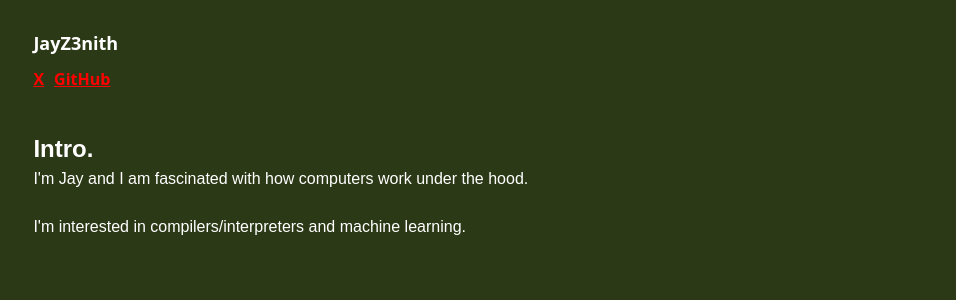
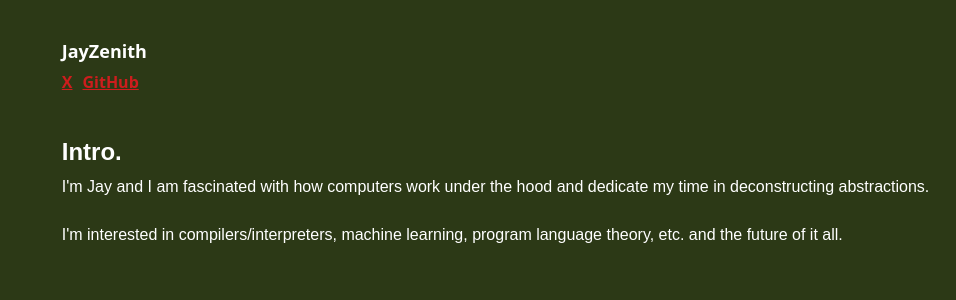
Before and after one commit to JayZenith/portfolio, a React (Create React App) app: page / in a window 1280 px wide. Shown: the top 300 px of the page, without its empty margins (143-1099 px from the left). Built offline with nearby package versions, Linux system fonts and the light colour scheme; what taos would draw is missing.

Commit message:
new direction

```diff
--- a/src/App.css
+++ b/src/App.css
@@ -13,7 +13,7 @@
   box-sizing: border-box;
 }
 
-.basis{
+.AppBackground{
   background-color: rgb(44, 57, 22);
 }
 
@@ -21,26 +21,23 @@
   text-align: left;
   margin-left: 13%;
   margin-right: 13%;
-  padding: 10px;
+  padding:3%;
   background-color: rgb(44, 57, 22);
   height: 100vh;
 }
 
 .App-header {
   /*background-color: #282c34;*/
-  margin-top: 20px;
   color: white;
-  border-radius: 10px;
   font-weight: bold;
   font-size: large;
 }
 
 .App-sub-header{
-  margin-top: 10px;
   display: flex;
-  align-items: center;
   text-decoration: underline;
-  color: red;
+  color:rgb(205, 29, 29);
+  margin-top: 5px;
   font-size:medium;
 }
 
@@ -53,10 +50,14 @@
   color: white;
 }
 
-.Content h1{
+.Content .Content-Intro{
   margin-top: 40px;
   font-size: x-large;
   font-weight: bold;
+}
+
+.Content .Intro{
+  margin-top: 5px;
 }
 
 .projects {
--- a/src/App.js
+++ b/src/App.js
@@ -10,28 +10,9 @@ function App() {
   return (
     <>
       <Router>
-        <div className="basis">
-          {/*
-          <div className="bg-black h-20 w-full flex  items-center justify-center fixed top-0 ">
-            <ul className="flex flex-col justify-center text-white ">
-              <li className=""><a href="/" >
-                <div className="flex flex-row items-center justify-center text-2xl font-bold">Jay&nbsp;<div className="transition-transform duration-500 ease-in-out  hover:rotate-180 hover:text-red-800 ">Z</div>enith</div>
-                </a>
-              </li>
-              <div className="flex flex-row gap-5">
-                <li><a className="text-red-400 text-xl underline" href="https://twitter.com/jayz3nith">X</a></li>
-                <li><a className="text-red-400 text-xl underline" href="https://github.com/JayZenith">GitHub</a></li>
-              </div>
-
-            </ul>
-          </div>
-          */}
-
+        <div className="AppBackground">
           <Routes>
             <Route path="/" element={<MainPage />} />
-
-
-
           </Routes>
         </div>
       </Router>
--- a/src/MainPage.js
+++ b/src/MainPage.js
@@ -9,27 +9,23 @@ function MainPage() {
     return (
         <div className="App">
           <header className="App-header">
-            <h1>JayZ3nith</h1>
+            <h1>JayZenith</h1>
             <div className='App-sub-header'>
                 <h2><a href="https://twitter.com/jayz3nith">X</a></h2>
                 <h2><a href="https://github.com/JayZenith">GitHub</a></h2>
             </div>
           </header>
           <section className="Content">
-            <h1>Intro. </h1>
-            <p>I'm Jay and I am fascinated with how computers work under the hood.</p>
-            <br />
-            <p>I'm interested in compilers/interpreters and machine learning.</p>
-            {/*
-            <div className="projects">
-              <h2>My Projects</h2>
-              <ul>
-                <li>Project 1</li>
-                <li>Project 2</li>
-                <li>Project 3</li>
-              </ul>
+            <h1 className="Content-Intro">Intro.</h1>
+            <div className='Intro'>
+              <p>I'm Jay and I am fascinated with how computers work under the hood and dedicate
+                my time in deconstructing abstractions.</p>
+              <br />
+              <p>I'm interested in compilers/interpreters, machine learning, program language theory, etc.
+                and the future of it all.</p>
             </div>
-            */}
+
+
           </section>
         </div>
       );
```
